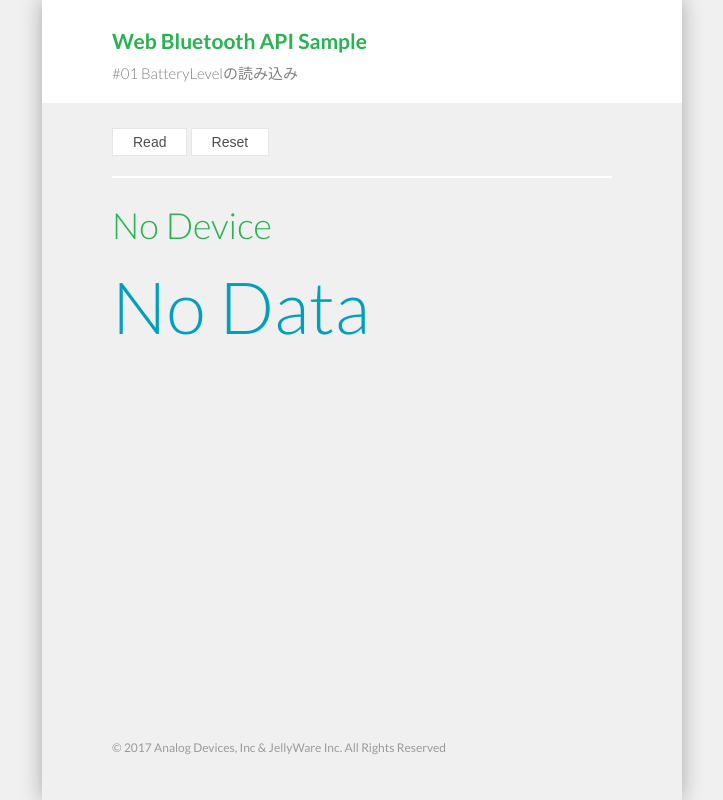
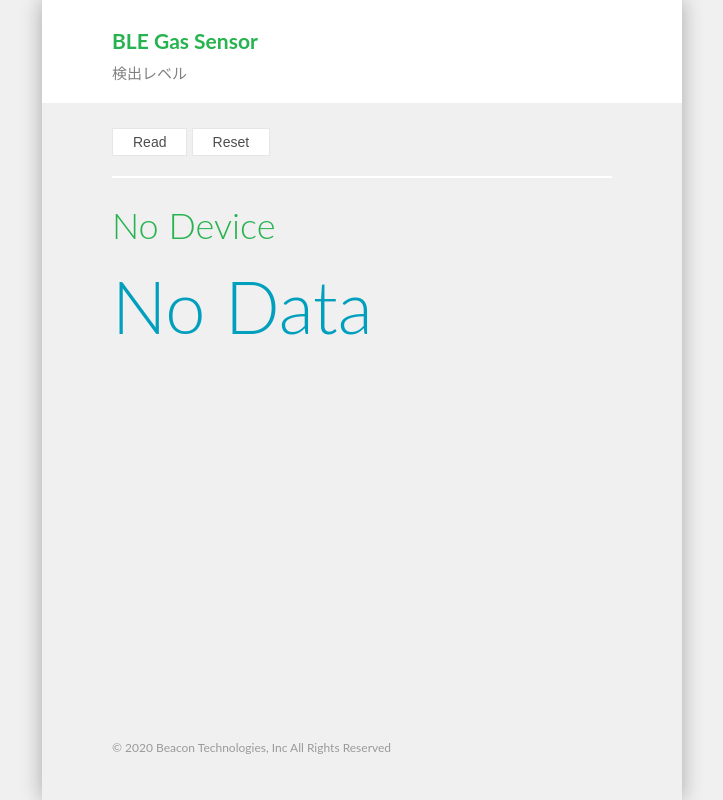
Before and after one commit to nagaokano/nagaokano.github.io, a plain HTML site: page index.html in a window 1280 px wide. Both pictures are taken after a click on the button "Read". Shown: the whole page, without its empty margins (278-1001 px from the left). Drawn offline with Linux system fonts and the light colour scheme.

Commit message:
Update index.html

```diff
--- a/index.html
+++ b/index.html
@@ -1,16 +1,16 @@
 <!doctype html>
 <!--
-Copyright 2017 Analog Devices, Inc & JellyWare Inc.
+Copyright 2020 Beacon Technologies & JellyWare Inc.
 -->
 <html>
 
 <head>
     <meta charset="utf-8">
     <meta http-equiv="X-UA-Compatible" content="IE=edge">
-    <meta name="description" content="Web Bluetooth API Sample">
+    <meta name="description" content="BLE Gas Sensor">
     <meta name="viewport" content="width=640, maximum-scale=1.0, user-scalable=yes">
     <title>BlueJelly</title>
-    <link href="https://fonts.googleapis.com/css?family=Lato:100,300,400,700,900" rel="stylesheet" type="text/css">
+
     <link rel="stylesheet" href="style.css">
     <script type="text/javascript" src="bluejelly.js"></script>
 </head>
@@ -18,8 +18,8 @@
 <body>
     <div class="container">
         <div class="title margin">
-            <p id="title">Web Bluetooth API Sample</p>
-            <p id="subtitle">#01 BatteryLevelの読み込み</p>
+            <p id="title">BLE Gas Sensor</p>
+            <p id="subtitle">検出レベル</p>
         </div>
         <div class="contents margin">
             <button id="readData" class="button">Read</button>
@@ -33,7 +33,7 @@
 
         </div>
         <div class="footer margin">
-          &copy; 2017 <a href="http://www.analog.com/jp/" target="_blank">Analog Devices, Inc</a> & <a href="http://jellyware.jp/" target="_blank">JellyWare Inc.</a> All Rights Reserved
+          &copy; 2020 <a href="http://www.beacon-tech.co.jp/" target="_blank">Beacon Technologies, Inc</a> All Rights Reserved
         </div>
     </div>
     <script>
@@ -48,7 +48,7 @@
         //ボタンが押された時のイベント登録
         //--------------------------------------------------
         document.getElementById('readData').addEventListener('click', function() {
-            ble.read('BatteryLevel');
+            ble.read('GasLevelUUID');
         });
 
         document.getElementById('reset').addEventListener('click', function() {
@@ -65,7 +65,7 @@
             document.getElementById('data_text').innerHTML = "No Data"
 
             //UUIDの設定
-            ble.setUUID("BatteryLevel", "0000180f-0000-1000-8000-00805f9b34fb", "00002a19-0000-1000-8000-00805f9b34fb");
+            ble.setUUID("GasLevelUUID", "0000180d-0000-1000-8000-00805f9b34fb", "00002a19-0000-1000-8000-00805f9b34fb");
         }
 
 
@@ -89,7 +89,7 @@
             document.getElementById('data_text').innerHTML = value;
 
             //再びRead
-            ble.read('BatteryLevel');
+            ble.read('GasLevelUUID');
         }
 
 
```
